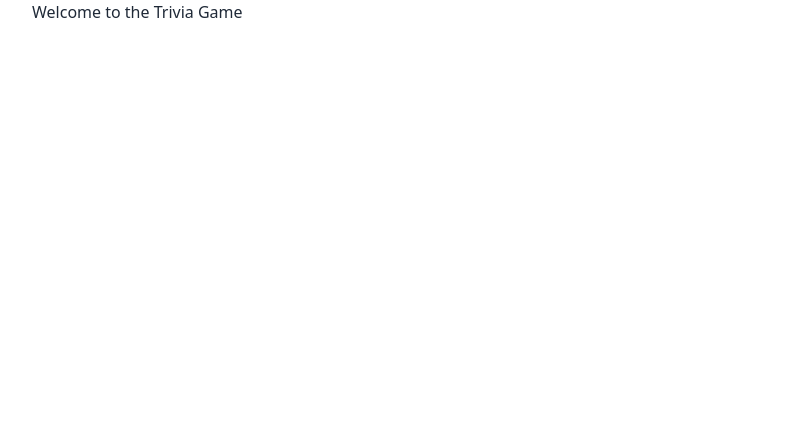
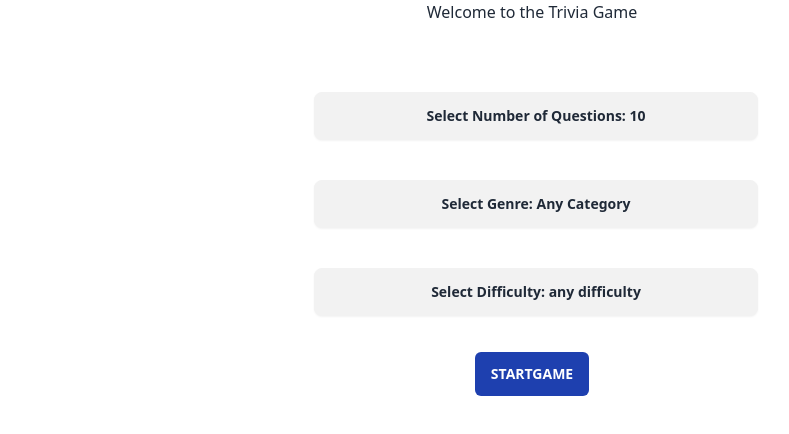
Before and after one commit to JamaicaWater71/trivia-app, a Vue app: page / in a window 1280 px wide. Shown: the top 434 px of the page, without its empty margins (108-897 px from the left). Built offline with nearby package versions, Linux system fonts and the light colour scheme; the HTML template or start-up script is replaced by a standard one.

Commit message:
feat: added button that when clicked fetches questions

```diff
--- a/src/views/HomePage.vue
+++ b/src/views/HomePage.vue
@@ -1,5 +1,83 @@
 <template>
-  <h1>Welcome to the Trivia Game</h1>
+  <h1 class="text-center">Welcome to the Trivia Game</h1>
+  <div class="settings-container flex justify-center my-8">
+    <TriviaSettings
+      @num-selected="updateNumQuestions"
+      @genre-selected="updateGenre"
+      @difficulty-selected="updateDifficulty"
+    />
+  </div>
+  <div class="button flex justify-center">
+    <button
+      @click="startGame"
+      class="inline-block cursor-pointer rounded-md bg-blue-800 px-4 py-3 text-center text-sm font-semibold uppercase text-white transition duration-200 ease-in-out hover:bg-gray-900"
+    >
+      StartGame
+    </button>
+  </div>
+  <div v-if="isLoading" class="isLoading">
+    <div v-for="q in Questions" :key="q.question" class="q-loop pt-6">
+      <div class="question">
+        {{ q.question }}
+      </div>
+    </div>
+  </div>
 </template>
-<script setup></script>
-<style scoped></style>
+<script setup>
+import TriviaSettings from "../components/TriviaSettings.vue";
+
+import { ref } from "vue";
+const isLoading = ref(false);
+let Questions = ref([]);
+const selectedAmount = ref(10);
+const selectedGenre = ref([]);
+const selectedDifficulty = ref("any difficulty");
+
+const startGame = async () => {
+  try {
+    console.log(selectedGenre.value);
+    console.log(selectedDifficulty.value);
+    let apiUrl = `https://opentdb.com/api.php?amount=${selectedAmount.value}`;
+    if (selectedGenre.value.id !== -1) {
+      apiUrl += `&category=${selectedGenre.value.id}`;
+    }
+    if (selectedDifficulty.value !== "any difficulty") {
+      apiUrl += `&difficulty=${selectedDifficulty.value}`;
+    }
+    const data = await fetch(apiUrl);
+    const result = await data.json();
+    console.log(result);
+    Questions.value = result.results.map((question) => ({
+      ...question,
+      question: decodeHtml(question.question),
+      incorrect_answers: question.incorrect_answers.map(decodeHtml),
+      correct_answer: decodeHtml(question.correct_answer),
+    }));
+    console.log(Questions.value);
+
+    isLoading.value = true;
+  } catch (error) {
+    console.error(error);
+  }
+};
+
+const updateNumQuestions = (selectedValue) => {
+  selectedAmount.value = selectedValue;
+};
+const updateGenre = (selectedValue) => {
+  selectedGenre.value = selectedValue;
+};
+const updateDifficulty = (selectedValue) => {
+  selectedDifficulty.value = selectedValue;
+};
+const decodeHtml = (html) => {
+  const txt = document.createElement("textarea");
+  txt.innerHTML = html;
+  return txt.value;
+};
+</script>
+<style scoped>
+/* .settings-container{
+    width: ;
+} */
+</style>
```
